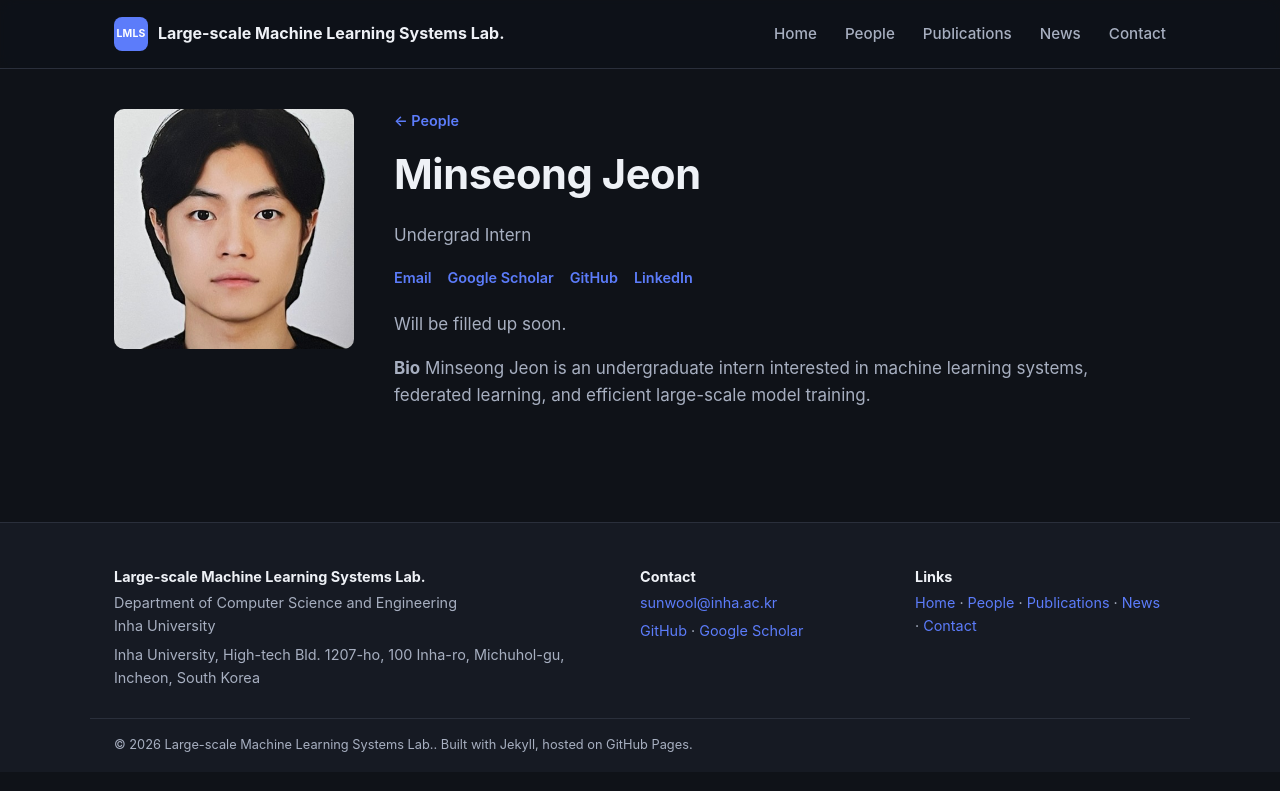
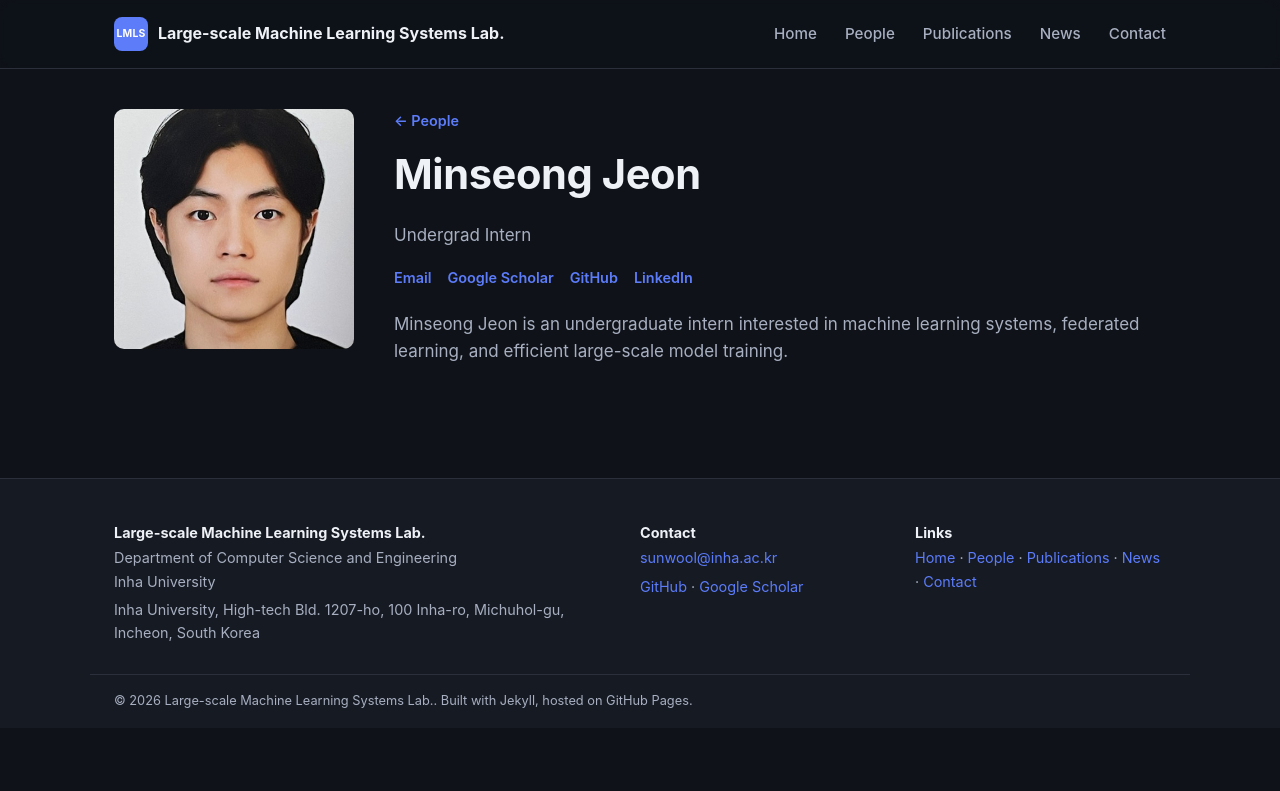
Before and after one commit to LMLS-Lab/lmls-lab.github.io, a Jekyll site: the page built from _people/minseong-jeon.md, in a window 1280 px wide. Shown: the top 791 px of the page. Built offline with Jekyll 4.4.1, drawn with Linux system fonts in a browser that asks for light colours.

```diff
--- a/_people/minseong-jeon.md
+++ b/_people/minseong-jeon.md
@@ -10,8 +10,6 @@ linkedin: "www.linkedin.com/in/민성-전-9ba5563b6"         # TODO: LinkedIn UR
 photo: "/assets/images/minsung-jeon.jpg"                              # TODO: e.g. /assets/images/people/sunwoo-lee.jpg
 
 ---
-Will be filled up soon.
 
 <!-- TODO: replace with an actual bio (education, prior positions, interests). -->
-**Bio**
 Minseong Jeon is an undergraduate intern interested in machine learning systems, federated learning, and efficient large-scale model training.
```
